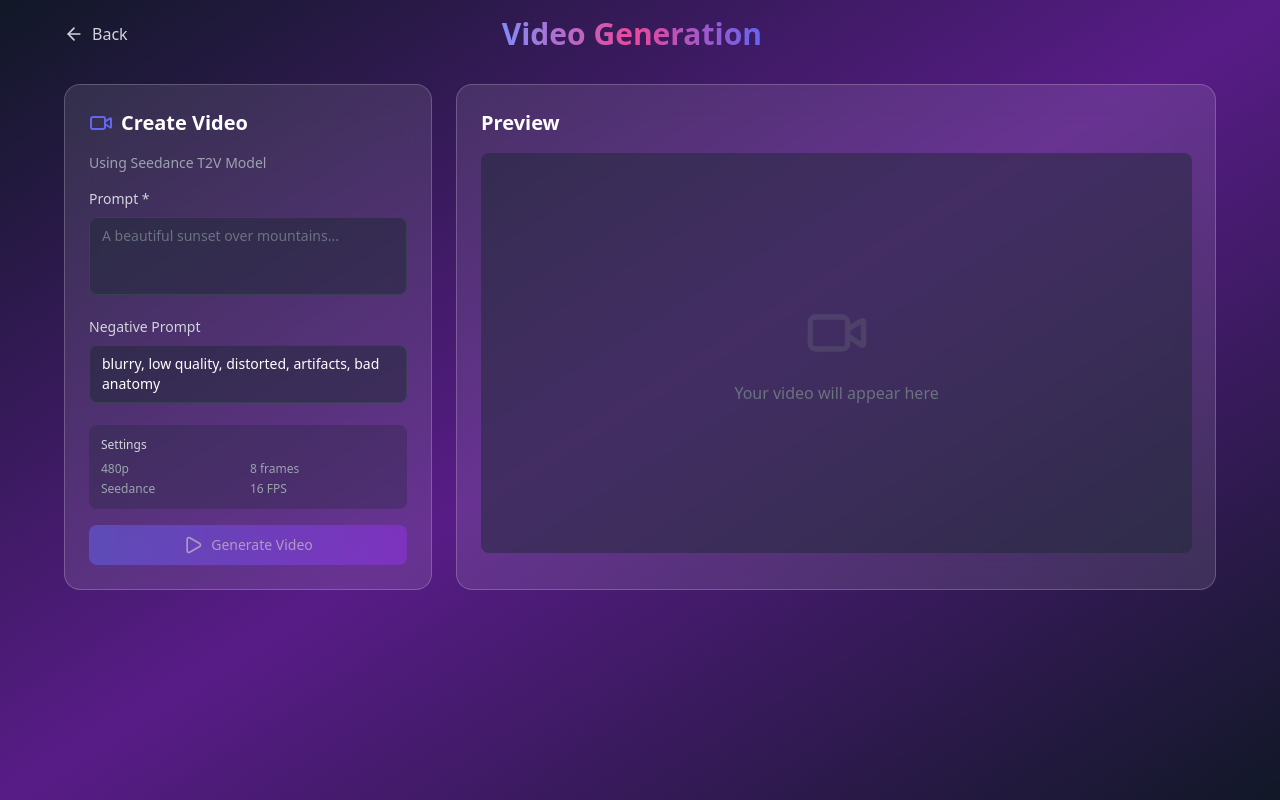
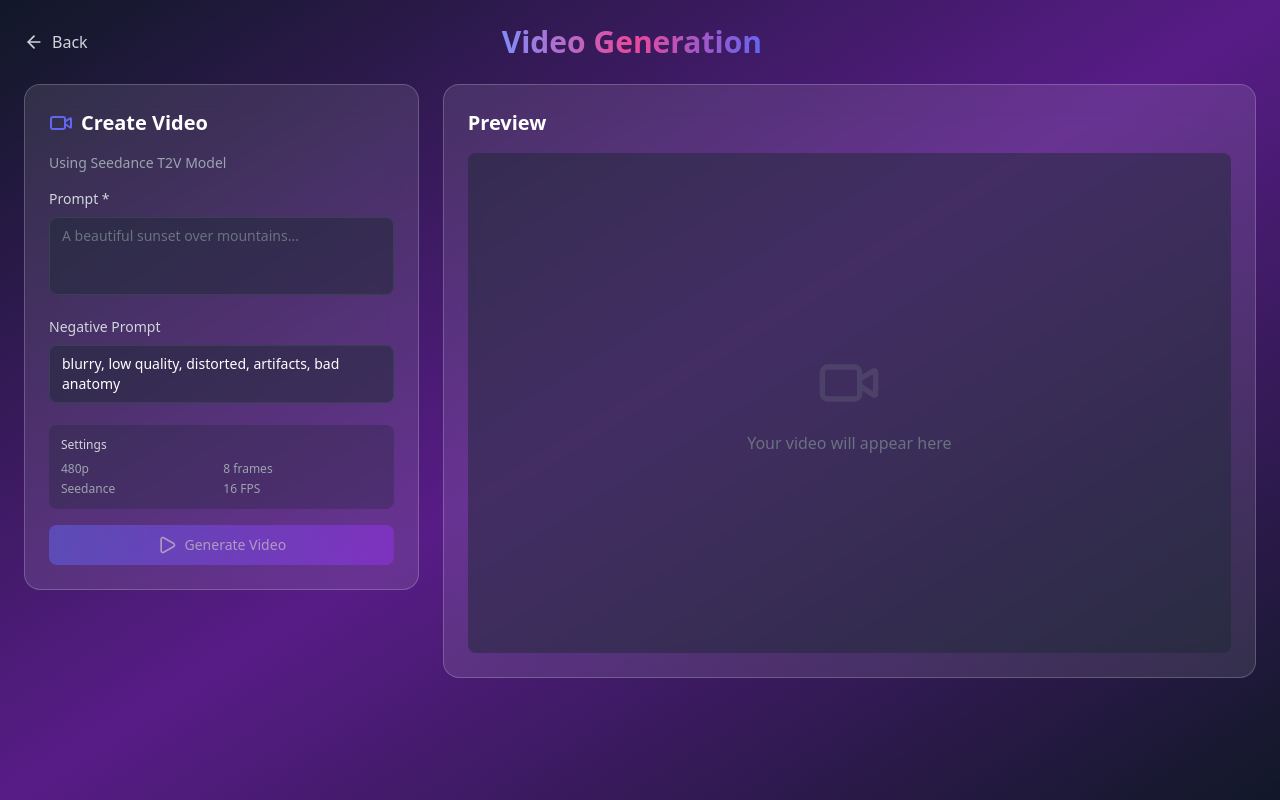
Before and after one commit to Android-by-Kotlin/OneAI-2.0-AndWeb, a React (Vite) app: page /video-generation in a window 1280 px wide. Built offline with nearby package versions, Linux system fonts and the light colour scheme; no server answers; sample sign-in values are in the browser's storage.

Commit message:
Fill sides and bottom of video generation page for better layout

```diff
--- a/src/pages/VideoGenerationPage.tsx
+++ b/src/pages/VideoGenerationPage.tsx
@@ -62,10 +62,10 @@ const VideoGenerationPage = () => {
   };
 
   return (
-    <div className="min-h-screen bg-gradient-to-br from-gray-900 via-purple-900 to-gray-900 p-4">
-      <div className="max-w-6xl mx-auto">
+    <div className="min-h-screen bg-gradient-to-br from-gray-900 via-purple-900 to-gray-900 p-6">
+      <div className="h-full flex flex-col">
         {/* Header */}
-        <div className="flex items-center justify-between mb-8">
+        <div className="flex items-center justify-between mb-6">
           <button
             onClick={() => navigate('/home')}
             className="flex items-center gap-2 text-gray-300 hover:text-white transition-colors"
@@ -78,12 +78,12 @@ const VideoGenerationPage = () => {
         </div>
 
         {/* Main Content */}
-        <div className="grid grid-cols-1 lg:grid-cols-3 gap-6">
+        <div className="flex-1 grid grid-cols-1 lg:grid-cols-3 gap-6 pb-6">
           {/* Input Section */}
           <motion.div
             initial={{ opacity: 0, x: -20 }}
             animate={{ opacity: 1, x: 0 }}
-            className="glass rounded-2xl p-6 space-y-4 lg:col-span-1"
+            className="glass rounded-2xl p-6 space-y-4 lg:col-span-1 h-fit"
           >
             <div>
               <div className="flex items-center gap-2 mb-4">
@@ -178,11 +178,11 @@ const VideoGenerationPage = () => {
           <motion.div
             initial={{ opacity: 0, x: 20 }}
             animate={{ opacity: 1, x: 0 }}
-            className="glass rounded-2xl p-6 lg:col-span-2"
+            className="glass rounded-2xl p-6 lg:col-span-2 flex flex-col"
           >
             <h2 className="text-xl font-bold text-white mb-4">Preview</h2>
 
-            <div className="aspect-video bg-gray-800/50 rounded-lg overflow-hidden flex items-center justify-center" style={{ minHeight: '400px' }}>
+            <div className="flex-1 bg-gray-800/50 rounded-lg overflow-hidden flex items-center justify-center" style={{ minHeight: '500px' }}>
               {isGenerating ? (
                 <div className="text-center">
                   <Loader2 className="w-12 h-12 text-primary animate-spin mx-auto mb-4" />
```
